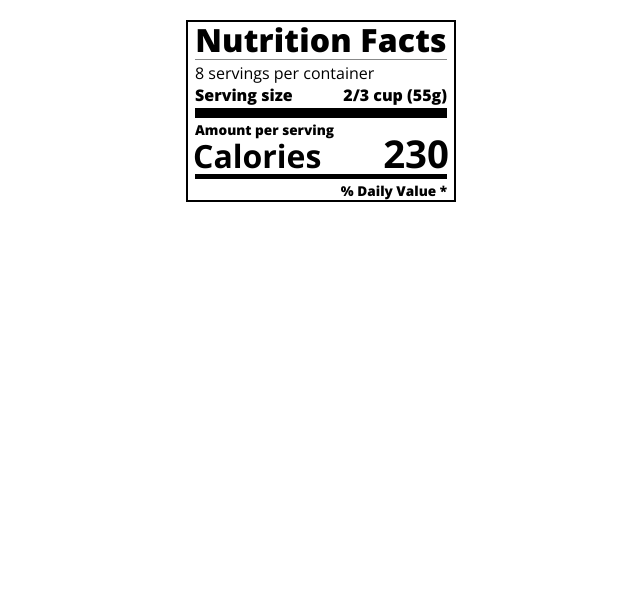
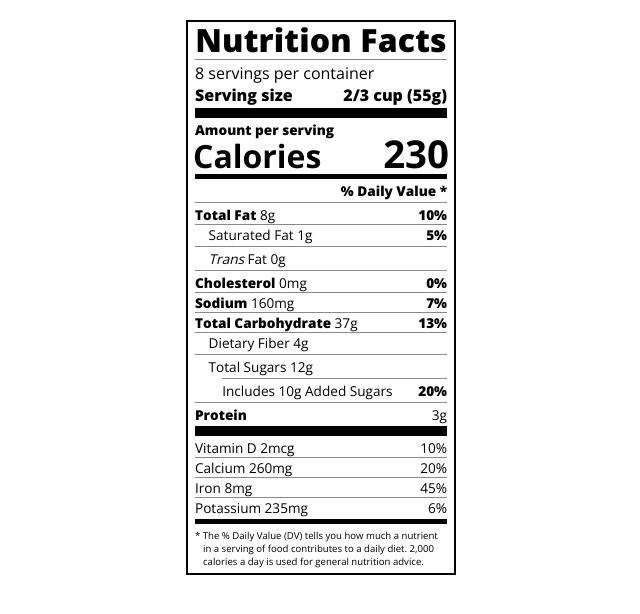
Before and after one commit to rising-dancho/freecodecamp, a plain HTML site: page nutrition_facts_typography/index.html in a window 1280 px wide. Shown: the whole page, without its empty margins (319-959 px from the left). Drawn offline with nearby package versions, Linux system fonts and the light colour scheme.

Commit message:
tite mga tao sa bahay mga papansin

```diff
--- a/nutrition_facts_typography/index.html
+++ b/nutrition_facts_typography/index.html
@@ -26,8 +26,32 @@
     </div>
     <div class="divider medium"></div>
     <div class="daily-value small-text">
-      <p class="bold right">% Daily Value *</p>
+      <p class="bold right no-divider">% Daily Value *</p>
+      <div class="divider"></div>
+      <p><span><span class="bold">Total Fat</span> 8g</span> <span class="bold">10%</span></p>
+      <p class="indent no-divider">Saturated Fat 1g <span class="bold">5%</span></p>
+      <div class="divider"></div>
+      <p class="indent no-divider"><span><i>Trans</i> Fat 0g</span></p>
+      <div class="divider"></div>
+      <p><span><span class="bold">Cholesterol</span> 0mg</span> <span class="bold">0%</span></p>
+      <p><span><span class="bold">Sodium</span> 160mg</span> <span class="bold">7%</span></p>
+      <p><span><span class="bold">Total Carbohydrate</span> 37g</span> <span class="bold">13%</span></p>
+      <p class="indent no-divider">Dietary Fiber 4g</p>
+      <div class="divider"></div>
+      <p class="indent no-divider">Total Sugars 12g</p>
+      <div class="divider double-indent"></div>
+      <p class="double-indent no-divider">Includes 10g Added Sugars <span class="bold">20%</span>
+      <div class="divider"></div>
+      <p class="no-divider"><span class="bold">Protein</span> 3g</p>
+      <div class="divider large"></div>
+      <p>Vitamin D 2mcg <span>10%</span></p>
+      <p>Calcium 260mg <span>20%</span></p>
+      <p>Iron 8mg <span>45%</span></p>
+      <p class="no-divider">Potassium 235mg <span>6%</span></p>
     </div>
+    <div class="divider medium"></div>
+    <p class="note">* The % Daily Value (DV) tells you how much a nutrient in a serving of food contributes to a daily
+      diet. 2,000 calories a day is used for general nutrition advice.</p>
   </div>
 </body>
 </html>
--- a/nutrition_facts_typography/styles.css
+++ b/nutrition_facts_typography/styles.css
@@ -55,6 +55,7 @@
   font-size: 0.85rem;
 }
 
+
 .calories-info {
   display: flex;
   justify-content: space-between;
@@ -77,6 +78,24 @@
   font-weight: 700;
 }
 
-  .right{
+.right {
   justify-content: flex-end;
 }
+
+.indent {
+  margin-left: 1em;
+}
+
+.double-indent {
+  margin-left: 2em;
+}
+
+.daily-value p:not(.no-divider) {
+  border-bottom: 1px solid #888989;
+}
+.note {
+  font-size: 0.6rem;
+  margin: 5px 0;
+  padding: 0 8px;
+  text-indent: -8px;
+}
```
Also changed, not shown: cat_flexbox_gallery/index.html (line endings or trailing spaces). Lines whose indentation alone changed are shown as unchanged.
